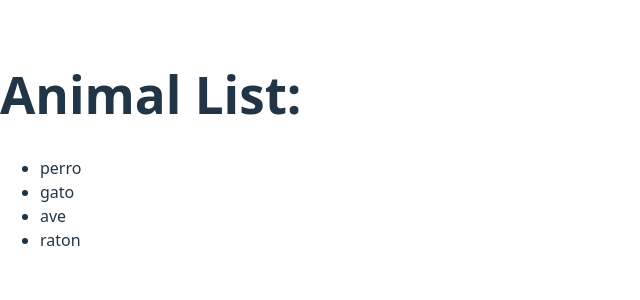
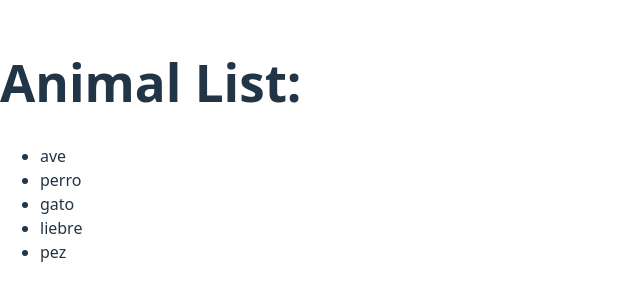
Before and after one commit to picantitoDev/React-Prueba, a React (Vite) app in the folder my-first-react-app/: page / in a window 1280 px wide. Shown: the part 250-550 px from the top of the page, without its empty margins (0-640 px from the left). Built offline with nearby package versions, Linux system fonts and the light colour scheme.

Commit message:
Rendering techniques

```diff
--- a/my-first-react-app/src/App.jsx
+++ b/my-first-react-app/src/App.jsx
@@ -1,14 +1,24 @@
-const animals = ['perro', 'gato', 'ave', 'raton'];
+function ListItem(props){
+  return <li>{props.animal}</li>
+}
 
-const animalList = animals.map( (str) => { return <li>{str}</li>})
+function List(props){
+  return(
+    <ul>
+      {props.animals.map((animal) => {
+        return <ListItem key={animal} animal={animal}></ListItem>
+      })}
+    </ul>
+  );
+}
 
-export default function List(){
+
+export default function App(){
+  const animals = ['ave', 'perro', 'gato', 'liebre', 'pez']
   return (
     <>
       <h1>Animal List:</h1>
-      <ul>
-        {animalList}
-      </ul>
+      <List animals={animals}></List>
     </>
   );
 }
```
